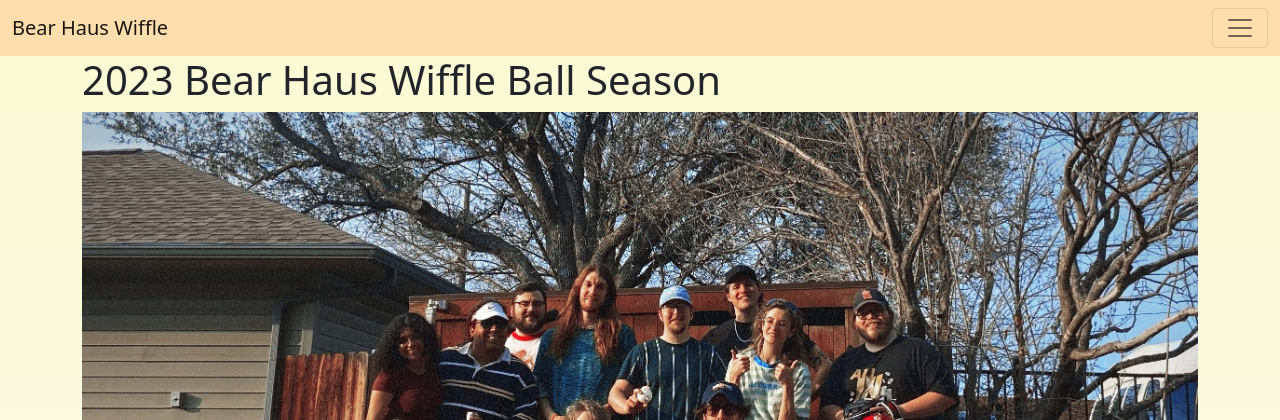
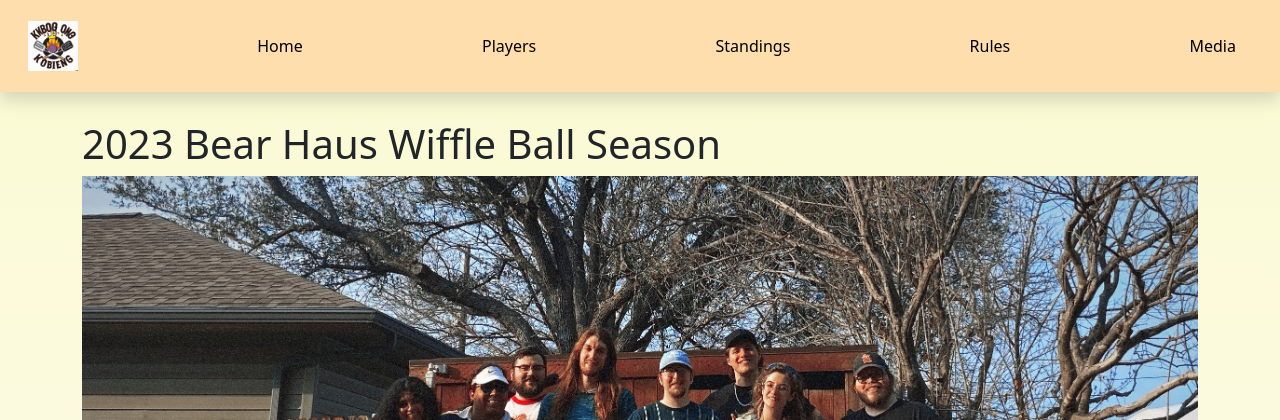
Before and after one commit to aguerrero456/wiffle-ball-app, a Flask app: page / in a window 1280 px wide. Shown: the top 420 px of the page. Run offline with Flask 2, Linux system fonts and the light colour scheme.

Commit message:
updated navbar

```diff
--- a/templates/nav.html
+++ b/templates/nav.html
@@ -1,17 +1,13 @@
- <nav class="navbar navbar-sticky-top navbar-light" style="background-color: navajowhite">
-  <div class="container-fluid">
-    <a class="navbar-brand" href="#">Bear Haus Wiffle</a>
-    <button class="navbar-toggler" type="button" data-bs-toggle="collapse" data-bs-target="#navbarNavAltMarkup" aria-controls="navbarNavAltMarkup" aria-expanded="false" aria-label="Toggle navigation">
-      <span class="navbar-toggler-icon"></span>
-    </button>
-    <div class="collapse navbar-collapse" id="navbarNavAltMarkup">
-      <div class="navbar-nav">
-        <a class="nav-link active" aria-current="page" href="#">Home</a>
-        <a class="nav-link" href="/templates/players.html">Players</a>
-        <a class="nav-link" href="#">Standings</a>
-        <a class="nav-link" href="#">Rules</a>
-        <a class="nav-link" href="#">Media</a>
+ <nav class="navbar shadow p-3 mb-5 fixed-top navbar-light" style="background-color: navajowhite">
+ <div class="container-fluid">
+    <a class="navbar-brand" href="#"><img src="https://wiffle-ball-app.alfredoguerrer3.repl.co/static/logo.png" width='50px' height='50px'></a>
+        <a class="nav-link active" aria-current="page" href="#" style="color:black">Home</a>
+        <a class="nav-link" href="/templates/players.html"style="color:black">Players</a>
+        <a class="nav-link" href="#"style="color:black">Standings</a>
+        <a class="nav-link" href="#"style="color:black">Rules</a>
+        <a class="nav-link" href="#"style="color:black">Media</a>
       </div>
     </div>
   </div>
 </nav>
+<div style=height:120px></div>
```
Also changed, not shown: static/logo.png (added).
